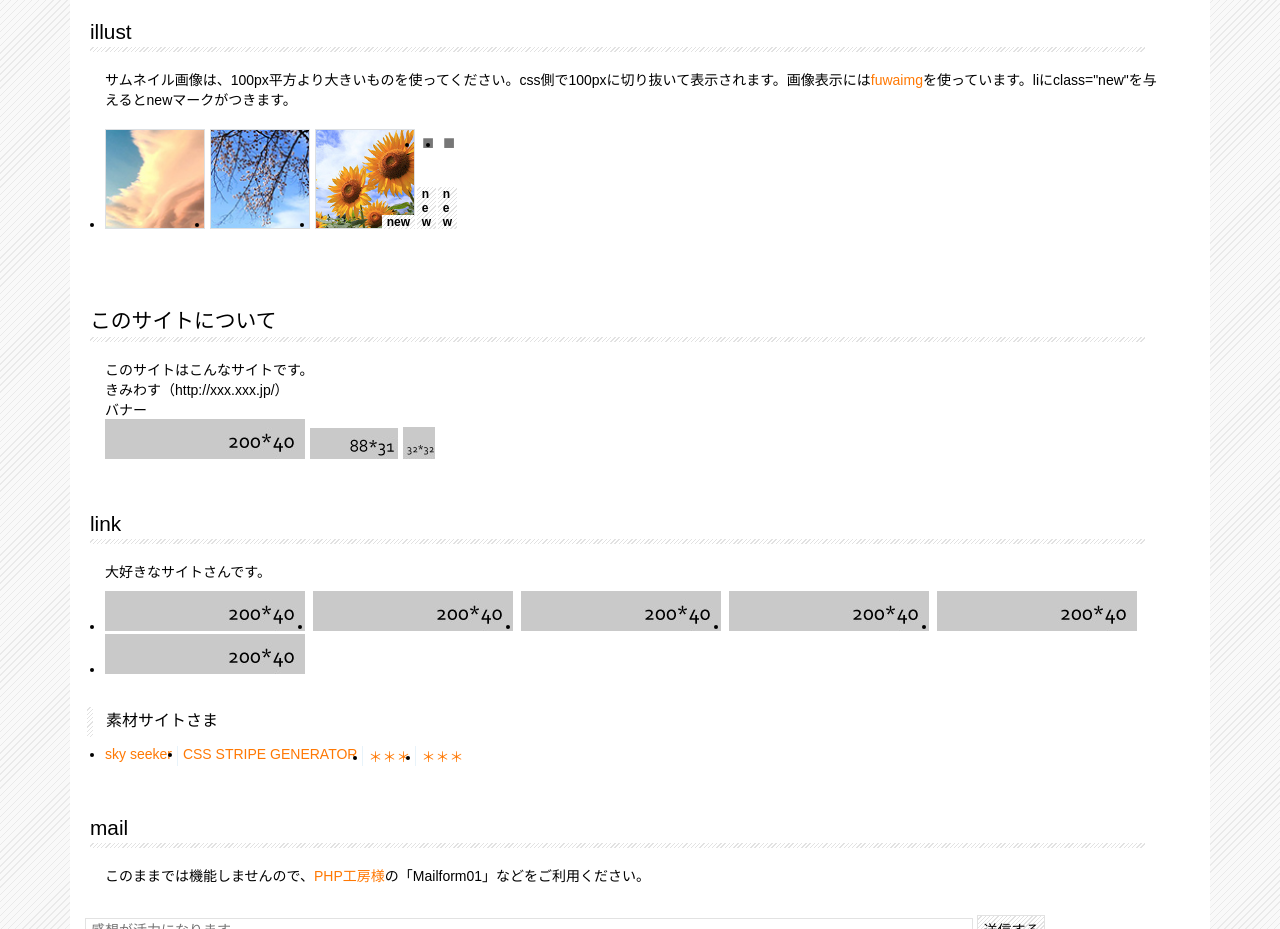
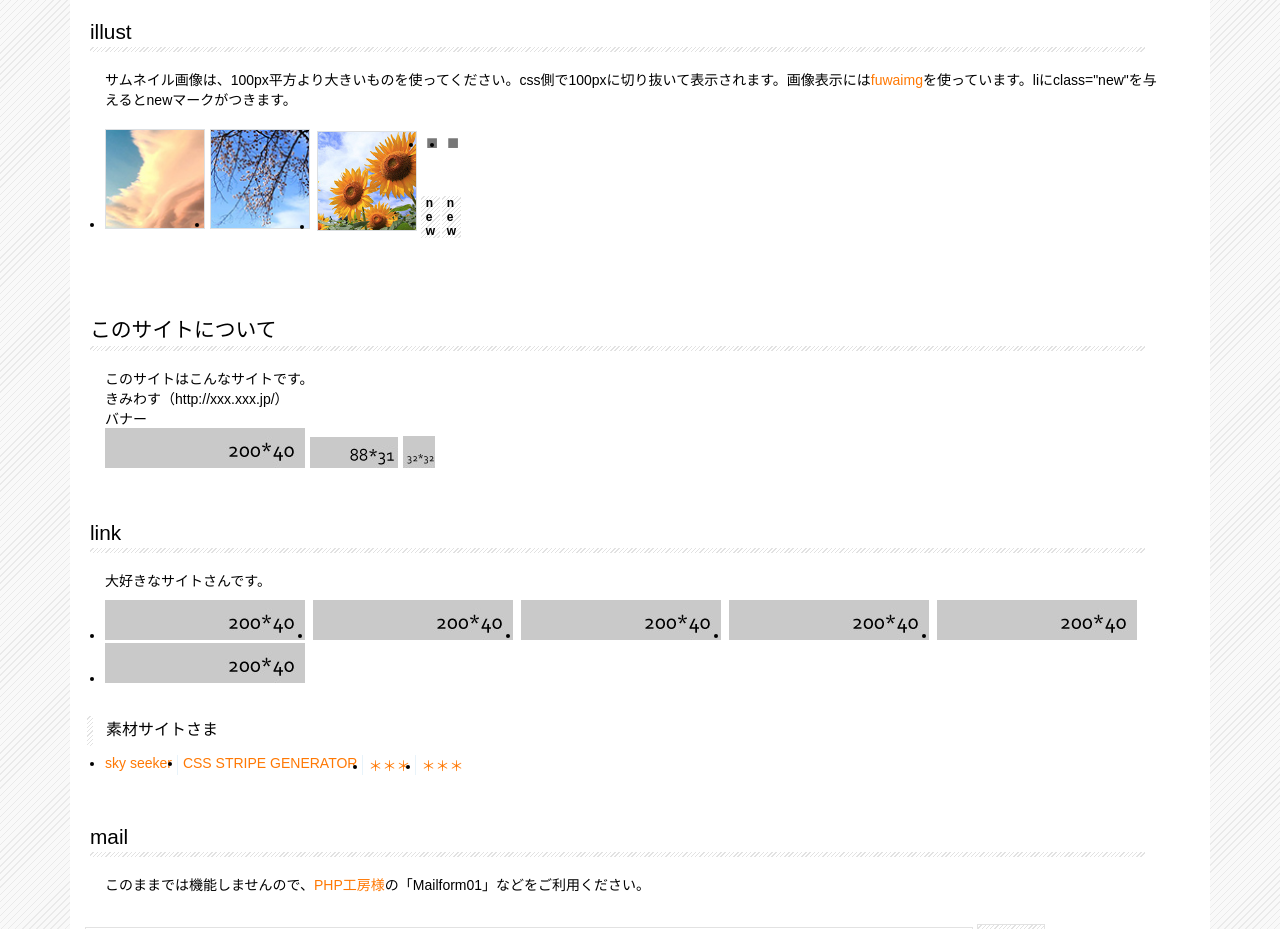
Before and after one commit to karuigittest/sorani, a plain HTML site: page index.html in a window 1280 px wide. Shown: the part 1240-2169 px from the top of the page. Drawn offline with Linux system fonts and the light colour scheme; files whose address does not match are found by name.

Commit message:
Update index.html

```diff
--- a/index.html
+++ b/index.html
@@ -139,7 +139,7 @@
               <ul class="illust">
                 <li><a href="./img/01.jpg" data-fimg="illust" data-fcaption="ここに説明" class="fuwaimg"><img src="./img/01-s.jpg"></a></li>
                 <li><a href="./img/02.jpg" data-fimg="illust" data-fcaption="ここに説明" class="fuwaimg"><img src="./img/02-s.jpg"></a></li>
-                <li class="new"><a href="./img/03.jpg" data-fimg="illust" data-fcaption="テスト説明" class="fuwaimg"><img src="./img/03-s.jpg"></a></li>
+                <li class="textlink"><a href="./img/03.jpg" data-fimg="illust" data-fcaption="テスト説明" class="fuwaimg"><img src="./img/03-s.jpg"></a></li>
                 <li class="textlink new"><a href="./img/04.jpg" data-fimg="illust" data-fcaption="テスト説明" class="fuwaimg">■</a></li>
                  <li class="textlink new"><a href="./img/04.jpg" data-fimg="illust" data-fcaption="テスト説明" class="fuwaimg">■</a></li>
               </ul>
```
